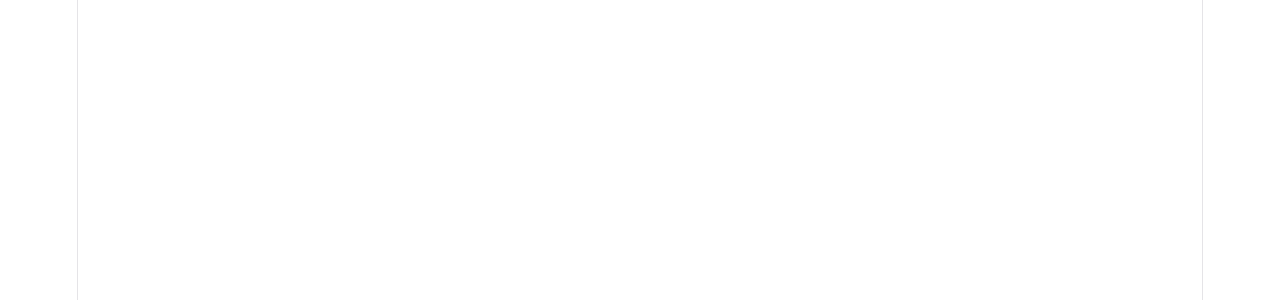
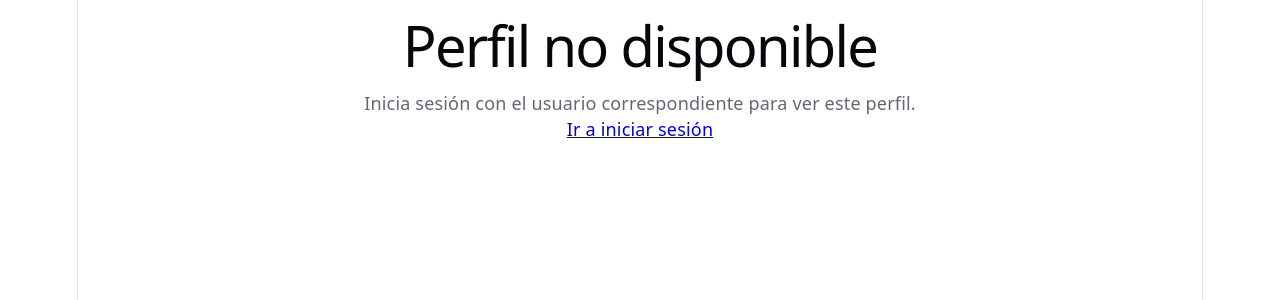
Before and after one commit to gvbr-iel/Laboratorio1, a React (Vite) app in the folder react-practica/: page /perfil/1 in a window 1280 px wide. Shown: the top 300 px of the page. Built offline with nearby package versions, Linux system fonts and the light colour scheme.

Commit message:
Agrega validación de acceso al perfil

```diff
--- a/react-practica/src/pages/Perfil.tsx
+++ b/react-practica/src/pages/Perfil.tsx
@@ -1,5 +1,28 @@
+import { useContext } from 'react'
+import { Link, useParams } from 'react-router-dom'
+import { AuthContext } from '../AuthContext'
+
 function Perfil() {
-  return null
+  const { usuario: nombreUrl } = useParams<{ usuario: string }>()
+  const authContext = useContext(AuthContext)
+
+  if (!authContext) {
+    throw new Error('Perfil debe renderizarse dentro de un AuthProvider')
+  }
+
+  const usuarioCoincide = authContext.usuario?.nombre === nombreUrl
+
+  if (!usuarioCoincide) {
+    return (
+      <main>
+        <h1>Perfil no disponible</h1>
+        <p>Inicia sesión con el usuario correspondiente para ver este perfil.</p>
+        <Link to="/login">Ir a iniciar sesión</Link>
+      </main>
+    )
+  }
+
+  return <main>Perfil de {authContext.usuario?.nombre}</main>
 }
 
 export default Perfil
```
